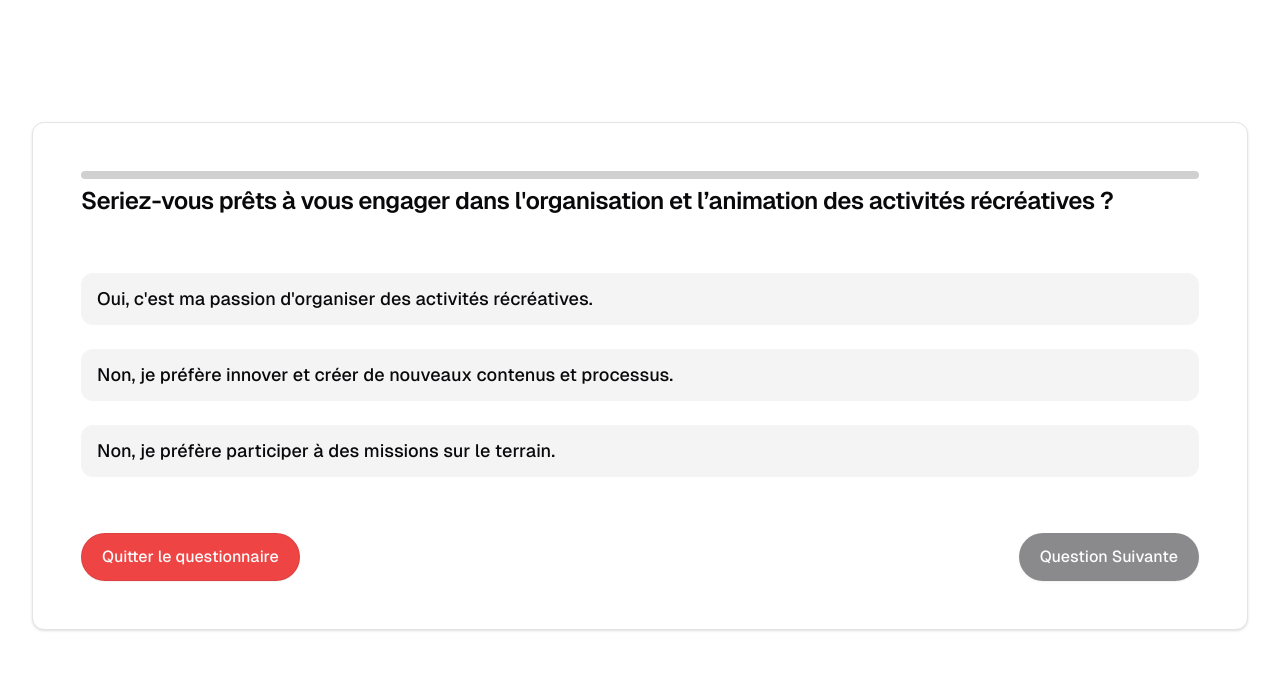
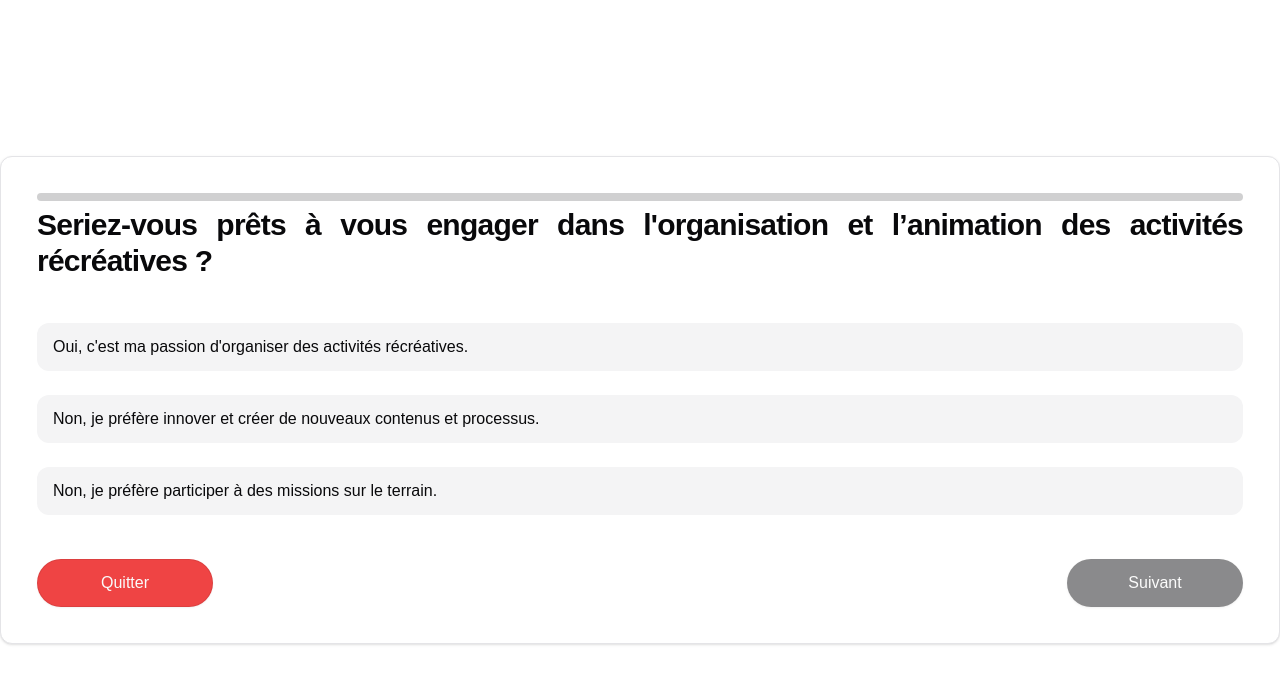
Before and after one commit to regi-gouale/form-rh-service-iccaura, a Next.js app: page /questions/1 in a window 1280 px wide. Shown: the top 684 px of the page. Built offline with nearby package versions, Linux system fonts and the light colour scheme.

Commit message:
Refactoriser les composants QIdForm pour ajouter des messages de formulaire

```diff
--- a/app/questions/[id]/page.tsx
+++ b/app/questions/[id]/page.tsx
@@ -17,8 +17,8 @@ const QuestionListPage = async () => {
   const questions = await getQuestions();
 
   return (
-    <div className="grid grid-rows-[20px_1fr_20px] items-center justify-items-center min-h-screen p-8 pb-20 gap-16 sm:p20 font-[family-name:var(--font-geist-sans)]">
-      <main className="flex flex-col w-full gap-8 row-start-2 items-center sm:items-start">
+    <div className="grid items-center justify-items-center h-screen mx-auto">
+      <main className="flex flex-col w-full gap-4 row-start-2 items-center sm:items-start">
         <QCardComponent questions={questions} />
       </main>
       <footer className="row-start-3 flex gap-6 flex-wrap items-center justify-center"></footer>
--- a/app/questions/page.tsx
+++ b/app/questions/page.tsx
@@ -4,7 +4,7 @@ import React from "react";
 export default function QuestionsPage() {
   return (
     <div className="grid grid-rows-[20px_1fr_20px] items-center justify-items-center min-h-screen p-8 pb-20 gap-16 sm:p20 font-[family-name:var(--font-geist-sans)]">
-      <main className="flex flex-col gap-8 row-start-2 items-center sm:items-start">
+      <main className="flex flex-col gap-8 row-start-2 items-center sm:items-start mx-auto">
         <QIdForm />
       </main>
       <footer className="row-start-3 flex gap-6 flex-wrap items-center justify-center"></footer>
--- a/components/questions/qCard.tsx
+++ b/components/questions/qCard.tsx
@@ -122,14 +122,14 @@ const QCardComponent = ({ questions }: QCardComponentProps) => {
   }
   return (
     <div className="flex w-full justify-center">
-      <Card className="w-full p-6 space-y-6 dark:">
+      <Card className="w-full p-3 space-y-3">
         <CardHeader>
           <Progress value={progress} />
-          <CardTitle className="text-2xl">
+          <CardTitle className="text-lg sm:text-2xl md:text-3xl text-justify">
             {questions[currentQuestionIndex].question}
           </CardTitle>
         </CardHeader>
-        <CardContent className="space-y-4">
+        <CardContent className="space-y-3">
           <RadioGroup onValueChange={(value) => setSelectedAnswer(value)}>
             {questions[currentQuestionIndex].answers.map((answer) => (
               <div key={answer.answer} className="flex items-center gap-3">
@@ -140,7 +140,7 @@ const QCardComponent = ({ questions }: QCardComponentProps) => {
                 />
                 <Label
                   htmlFor={answer.answer}
-                  className="flex items-center justify-between w-full my-2 px-4 py-3 text-lg font-medium rounded-xl cursor-pointer bg-muted hover:bg-accent hover:text-accent-foreground peer-data-[state=checked]:bg-primary peer-data-[state=checked]:text-primary-foreground"
+                  className="flex items-center justify-between w-full my-2 px-4 py-3 text-sm sm:text-base font-medium rounded-xl cursor-pointer bg-muted hover:bg-accent hover:text-accent-foreground peer-data-[state=checked]:bg-primary peer-data-[state=checked]:text-primary-foreground text-justify"
                 >
                   {answer.answer}
                 </Label>
@@ -154,7 +154,7 @@ const QCardComponent = ({ questions }: QCardComponentProps) => {
             variant={"destructive"}
             onClick={handleQuit}
           >
-            Quitter le questionnaire
+            Quitter
           </Button>
           <Button
             className="rounded-full border border-solid border-black/[.08] dark:border-white/[0.145] transition-colors flex items-center justify-center hover:bg-[#f2f2f2] dark:hover:bg-[#1a1a1a] hover:border-transparent text-sm sm:text-base h-10 sm:h-12 px-4 sm:px-5 sm:min-w-44 dark:hover:text-black"
@@ -162,7 +162,7 @@ const QCardComponent = ({ questions }: QCardComponentProps) => {
             disabled={!selectedAnswer}
           >
             {currentQuestionIndex < questions.length - 1
-              ? "Question Suivante"
+              ? "Suivant"
               : "Résultats"}
           </Button>
         </CardFooter>
```
Also changed, not shown: compose.yaml (+6 -3 lines), 2 other files (tests, documents, lock files or other folders).
